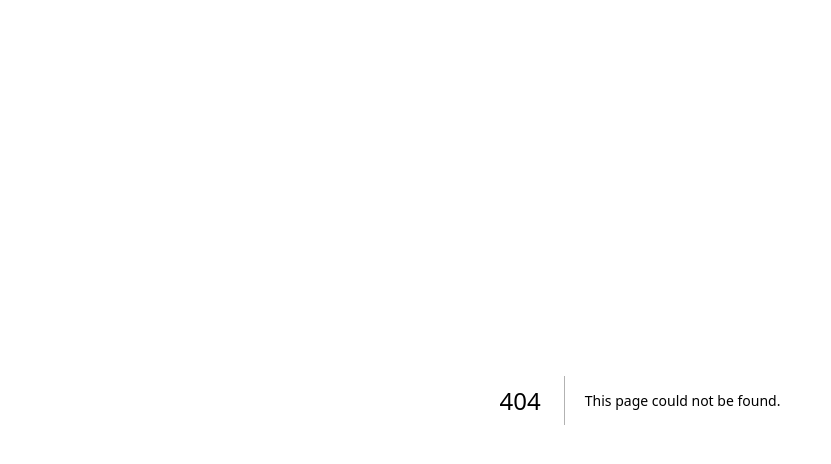
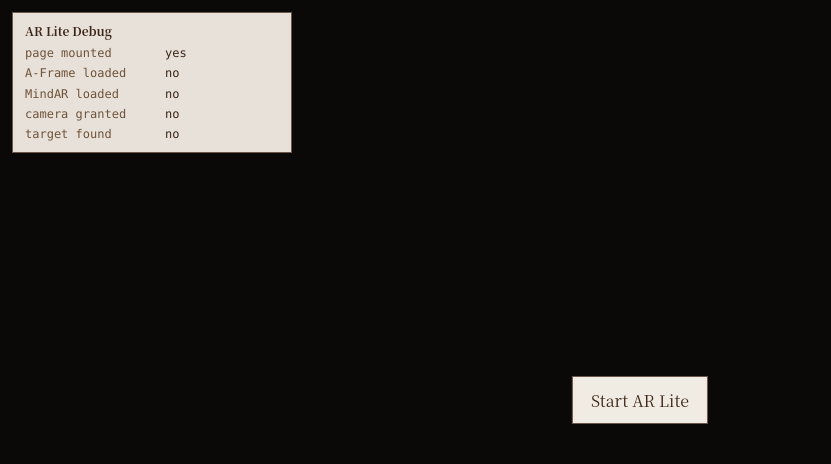
Before and after one commit to nor9cs-stack/buddhist-restoration-ar, a Next.js app: page /ar-lite in a window 1280 px wide. Before the commit this address had no page. Shown: the top 464 px of the page, without its empty margins (0-831 px from the left). Built offline with nearby package versions, Linux system fonts and the light colour scheme.

Commit message:
Add minimal AR lite test

```diff
--- /dev/null
+++ b/src/app/ar-lite/page.tsx
@@ -0,0 +1,5 @@
+import ARLiteViewer from "@/components/ARLiteViewer";
+
+export default function ARLitePage() {
+  return <ARLiteViewer />;
+}
--- a/src/app/globals.css
+++ b/src/app/globals.css
@@ -96,6 +96,95 @@ a {
 .ar-status.error {
   border-color: rgba(127, 29, 29, 0.55);
   color: var(--error);
+}
+
+.ar-lite-page {
+  position: fixed;
+  inset: 0;
+  overflow: hidden;
+  background: #0b0907;
+}
+
+.ar-lite-start {
+  position: fixed;
+  top: 50%;
+  left: 50%;
+  z-index: 20;
+  min-height: 48px;
+  border: 1px solid rgba(61, 37, 22, 0.75);
+  border-radius: 0;
+  background: rgba(255, 250, 242, 0.94);
+  color: var(--ink);
+  cursor: pointer;
+  font: inherit;
+  padding: 10px 18px;
+  transform: translate(-50%, -50%);
+}
+
+.ar-lite-message {
+  position: fixed;
+  left: 50%;
+  bottom: max(72px, env(safe-area-inset-bottom));
+  z-index: 20;
+  width: min(320px, calc(100vw - 28px));
+  border: 1px solid rgba(61, 37, 22, 0.72);
+  background: rgba(255, 250, 242, 0.9);
+  color: var(--ink);
+  padding: 10px 12px;
+  text-align: center;
+  transform: translateX(-50%);
+}
+
+.ar-lite-debug {
+  position: fixed;
+  top: max(12px, env(safe-area-inset-top));
+  left: max(12px, env(safe-area-inset-left));
+  z-index: 20;
+  width: min(280px, calc(100vw - 24px));
+  border: 1px solid rgba(61, 37, 22, 0.72);
+  background: rgba(255, 250, 242, 0.9);
+  color: var(--ink);
+  padding: 10px 12px;
+  font-family:
+    ui-monospace,
+    SFMono-Regular,
+    Consolas,
+    "Liberation Mono",
+    monospace;
+  font-size: 0.75rem;
+  line-height: 1.35;
+  backdrop-filter: blur(10px);
+}
+
+.ar-lite-debug strong {
+  display: block;
+  margin-bottom: 6px;
+  font-family:
+    ui-serif,
+    "Songti SC",
+    "Noto Serif CJK SC",
+    "Times New Roman",
+    serif;
+}
+
+.ar-lite-debug dl {
+  display: grid;
+  gap: 4px;
+  margin: 0;
+}
+
+.ar-lite-debug div {
+  display: grid;
+  grid-template-columns: minmax(104px, 52%) minmax(0, 1fr);
+  gap: 8px;
+}
+
+.ar-lite-debug dt {
+  color: var(--ink-muted);
+}
+
+.ar-lite-debug dd {
+  margin: 0;
 }
 
 .model-test-page {
--- /dev/null
+++ b/src/components/ARLiteViewer.tsx
@@ -0,0 +1,235 @@
+"use client";
+
+import { useCallback, useEffect, useRef, useState } from "react";
+import { imageTargetSrc } from "@/data/statues";
+
+type AFrameScene = HTMLElement & {
+  hasLoaded?: boolean;
+  systems?: {
+    "mindar-image-system"?: {
+      start: () => Promise<void>;
+      stop: () => void;
+    };
+  };
+};
+
+type DebugState = {
+  pageMounted: boolean;
+  aframeLoaded: boolean;
+  mindarLoaded: boolean;
+  cameraGranted: boolean;
+  targetFound: boolean;
+};
+
+const AFRAME_SCRIPT_ID = "aframe-runtime";
+const MINDAR_SCRIPT_ID = "mindar-image-aframe-runtime";
+const AFRAME_SRC = "https://aframe.io/releases/1.5.0/aframe.min.js";
+const MINDAR_SRC =
+  "https://cdn.jsdelivr.net/npm/mind-ar@1.2.5/dist/mindar-image-aframe.prod.js";
+const SCRIPT_LOAD_TIMEOUT_MS = 10000;
+
+const initialDebugState: DebugState = {
+  pageMounted: false,
+  aframeLoaded: false,
+  mindarLoaded: false,
+  cameraGranted: false,
+  targetFound: false
+};
+
+function waitForScript(id: string, src: string) {
+  return new Promise<void>((resolve, reject) => {
+    const existing = document.getElementById(id) as HTMLScriptElement | null;
+    let settled = false;
+    let timeoutId: ReturnType<typeof setTimeout> | undefined;
+
+    const finish = (callback: () => void) => {
+      if (settled) {
+        return;
+      }
+
+      settled = true;
+
+      if (timeoutId) {
+        clearTimeout(timeoutId);
+      }
+
+      callback();
+    };
+
+    if (existing?.dataset.loaded === "true") {
+      resolve();
+      return;
+    }
+
+    const script = existing ?? document.createElement("script");
+    script.id = id;
+    script.src = src;
+    script.async = true;
+    script.crossOrigin = "anonymous";
+
+    script.addEventListener(
+      "load",
+      () => {
+        script.dataset.loaded = "true";
+        finish(resolve);
+      },
+      { once: true }
+    );
+
+    script.addEventListener(
+      "error",
+      () => finish(() => reject(new Error(`Unable to load ${src}`))),
+      { once: true }
+    );
+
+    if (!existing) {
+      document.head.appendChild(script);
+    }
+
+    timeoutId = setTimeout(() => {
+      finish(() => reject(new Error(`${id} timed out after 10 seconds.`)));
+    }, SCRIPT_LOAD_TIMEOUT_MS);
+  });
+}
+
+function waitForScene(scene: AFrameScene) {
+  if (scene.hasLoaded) {
+    return Promise.resolve();
+  }
+
+  return new Promise<void>((resolve) => {
+    scene.addEventListener("loaded", () => resolve(), { once: true });
+  });
+}
+
+async function requestCameraAccess() {
+  if (!navigator.mediaDevices?.getUserMedia) {
+    throw new Error("Camera access requires a supported browser and HTTPS.");
+  }
+
+  const stream = await navigator.mediaDevices.getUserMedia({
+    audio: false,
+    video: { facingMode: { ideal: "environment" } }
+  });
+
+  stream.getTracks().forEach((track) => track.stop());
+}
+
+export default function ARLiteViewer() {
+  const sceneRef = useRef<AFrameScene | null>(null);
+  const anchorRef = useRef<HTMLElement | null>(null);
+  const [debug, setDebug] = useState<DebugState>(initialDebugState);
+  const [started, setStarted] = useState(false);
+  const [message, setMessage] = useState<string>();
+
+  const updateDebug = useCallback((patch: Partial<DebugState>) => {
+    setDebug((current) => ({ ...current, ...patch }));
+  }, []);
+
+  useEffect(() => {
+    updateDebug({ pageMounted: true });
+  }, [updateDebug]);
+
+  useEffect(() => {
+    const anchor = anchorRef.current;
+
+    if (!started || !anchor) {
+      return;
+    }
+
+    const handleTargetFound = () => {
+      console.log("[AR Lite] target found");
+      updateDebug({ targetFound: true });
+    };
+
+    anchor.addEventListener("targetFound", handleTargetFound);
+
+    return () => {
+      anchor.removeEventListener("targetFound", handleTargetFound);
+    };
+  }, [started, updateDebug]);
+
+  const start = useCallback(async () => {
+    setMessage("Loading A-Frame");
+
+    try {
+      await waitForScript(AFRAME_SCRIPT_ID, AFRAME_SRC);
+      updateDebug({ aframeLoaded: true });
+
+      setMessage("Loading MindAR");
+      await waitForScript(MINDAR_SCRIPT_ID, MINDAR_SRC);
+      updateDebug({ mindarLoaded: true });
+
+      setStarted(true);
+      setMessage("Requesting camera");
+      await new Promise<void>((resolve) => requestAnimationFrame(() => resolve()));
+      await requestCameraAccess();
+      updateDebug({ cameraGranted: true });
+
+      await new Promise<void>((resolve) => requestAnimationFrame(() => resolve()));
+
+      if (!sceneRef.current) {
+        throw new Error("AR scene is not ready.");
+      }
+
+      setMessage("Starting AR");
+      await waitForScene(sceneRef.current);
+      await sceneRef.current.systems?.["mindar-image-system"]?.start();
+      setMessage(undefined);
+    } catch (error) {
+      setMessage(error instanceof Error ? error.message : "AR Lite failed to start.");
+    }
+  }, [updateDebug]);
+
+  const rows: Array<[string, string]> = [
+    ["page mounted", debug.pageMounted ? "yes" : "no"],
+    ["A-Frame loaded", debug.aframeLoaded ? "yes" : "no"],
+    ["MindAR loaded", debug.mindarLoaded ? "yes" : "no"],
+    ["camera granted", debug.cameraGranted ? "yes" : "no"],
+    ["target found", debug.targetFound ? "yes" : "no"]
+  ];
+
+  return (
+    <main className="ar-lite-page">
+      {!started ? (
+        <button className="ar-lite-start" type="button" onClick={start}>
+          Start AR Lite
+        </button>
+      ) : null}
+
+      {message ? <div className="ar-lite-message">{message}</div> : null}
+
+      {started ? (
+        <a-scene
+          ref={sceneRef}
+          mindar-image={`imageTargetSrc: ${imageTargetSrc}; autoStart: false; uiLoading: no; uiScanning: yes; uiError: no;`}
+          color-space="sRGB"
+          renderer="colorManagement: true, physicallyCorrectLights"
+          vr-mode-ui="enabled: false"
+          device-orientation-permission-ui="enabled: false"
+          embedded
+        >
+          <a-entity
+            ref={anchorRef}
+            mindar-image-target="targetIndex: 0"
+          >
+            <a-box color="red" position="0 0 0" scale="0.2 0.2 0.2" />
+          </a-entity>
+          <a-camera position="0 0 0" look-controls="enabled: false" />
+        </a-scene>
+      ) : null}
+
+      <aside className="ar-lite-debug">
+        <strong>AR Lite Debug</strong>
+        <dl>
+          {rows.map(([label, value]) => (
+            <div key={label}>
+              <dt>{label}</dt>
+              <dd>{value}</dd>
+            </div>
+          ))}
+        </dl>
+      </aside>
+    </main>
+  );
+}
```
